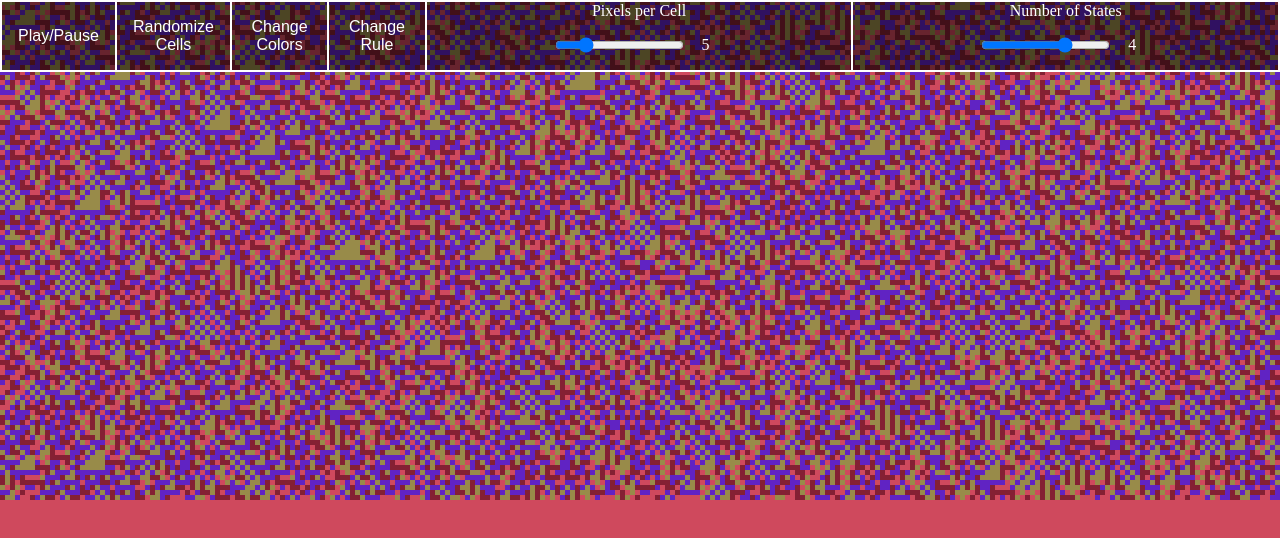
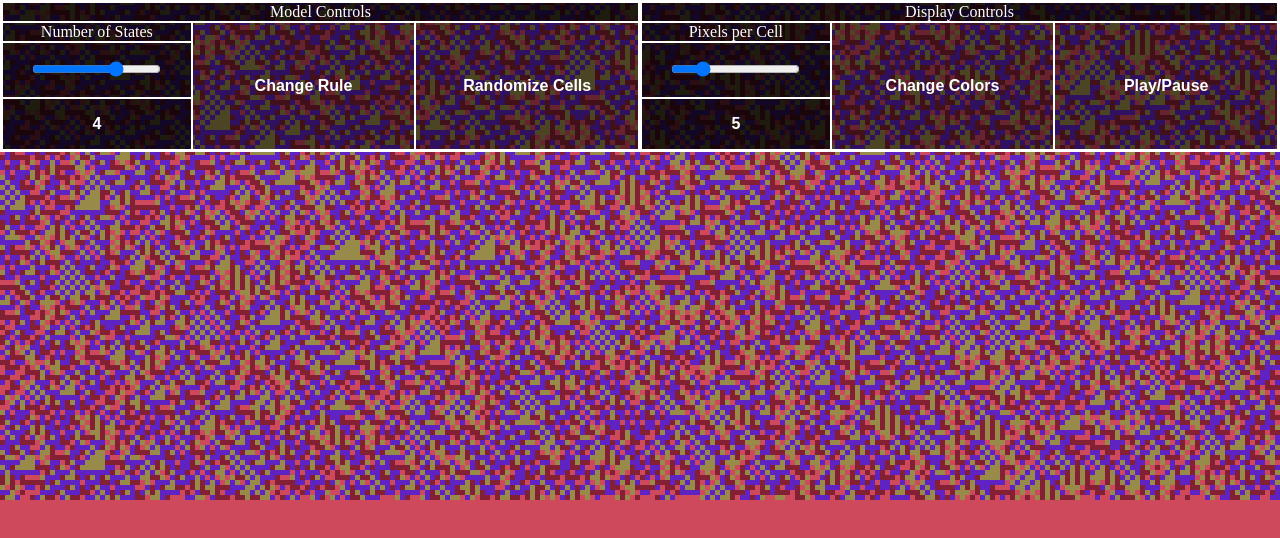
Before and after one commit to DarthKeith/cellular-automaton, a plain HTML site: page index.html in a window 1280 px wide. Drawn offline with Linux system fonts and the light colour scheme.

Commit message:
feat: Update UI layout

```diff
--- a/index.html
+++ b/index.html
@@ -19,26 +19,40 @@
 </head>
 <body>
     <div id="settings">
-        <div class="button-container">
-            <button id="pause-btn">Play/Pause</button>
-            <button id="reset-btn">Randomize Cells</button>
-            <button id="color-btn">Change Colors</button>
-            <button id="rule-btn">Change Rule</button>
-        </div>
-        <div class="range-container">
-            <label for="pix-per-cell">Pixels per Cell</label>
-            <div class="range-io">
-                <input type="range" id="pix-per-cell" name="pix-per-cell"
-                       min="1" max="20" value="5" step="1" />
-                <output id="pix-per-cell-val"></output>
+        <div class="vertical ui-border">
+            <label>Model Controls</label>
+            <div class="horizontal">
+                <div class="vertical">
+                    <label for="num-states">Number of States</label>
+                    <div class="horizontal">
+                        <div class="range-container">
+                            <input type="range" id="num-states"
+                                   name="num-states" min="2" max="5" value=4
+                                   step="1" />
+                        </div>
+                        <output id="num-states-val"></output>
+                    </div>
+                </div>
+                <button id="rule-btn">Change Rule</button>
+                <button id="reset-btn">Randomize Cells</button>
             </div>
         </div>
-        <div class="range-container">
-            <label for="num-states">Number of States</label>
-            <div class="range-io">
-                <input type="range" id="num-states" name="num-states" min="2"
-                       max="5" value=4 step="1" />
-                <output id="num-states-val"></output>
+        <div class="vertical ui-border">
+            <label>Display Controls</label>
+            <div class="horizontal">
+                <div class="vertical">
+                    <label for="pix-per-cell">Pixels per Cell</label>
+                    <div class="horizontal">
+                        <div class="range-container">
+                            <input type="range" id="pix-per-cell"
+                                   name="pix-per-cell" min="1" max="20"
+                                   value="5" step="1" />
+                        </div>
+                        <output id="pix-per-cell-val"></output>
+                    </div>
+                </div>
+                <button id="color-btn">Change Colors</button>
+                <button id="pause-btn">Play/Pause</button>
             </div>
         </div>
     </div>
--- a/style.css
+++ b/style.css
@@ -3,6 +3,65 @@ html, body {
     height: 100%;
     overflow: hidden;    /* Prevent window scrolling */
     background: black;
+}
+
+label {
+    flex: 1;
+    display: block;
+    color: white;
+    text-align: center;
+    background: rgba(0, 0, 0, 0.8);
+    border: 1px solid white;
+    font-family: serif;
+}
+
+button {
+    flex: 1;
+    background-color: rgb(0, 0, 0, 0.5);
+    color: white;
+    border: 1px solid white;
+    padding: 1em;
+    text-align: center;
+    text-decoration: none;
+    font-size: 1em;
+    margin: 0;
+    cursor: pointer;
+    font-family: sans-serif;
+    font-weight: bold;
+}
+
+button:hover {
+    background-color: rgba(127, 127, 127, 0.75);
+}
+
+output, .range-container {
+    flex: 1;
+    background: rgba(0, 0, 0, 0.8);
+    border: 1px solid white;
+    font-size: 1em;
+    font-family: sans-serif;
+    font-weight: bold;
+    color: white;
+    padding: 1em;
+    text-align: center;
+}
+
+.vertical {
+    flex: 1;
+    display: flex;
+    flex-flow: column nowrap;
+    justify-content: center;
+}
+
+.horizontal {
+    flex: 1;
+    display: flex;
+    flex-flow: row wrap;
+    justify-content: center;
+}
+
+.ui-border {
+    border: 1px solid white;
 }
 
 #canvas {
@@ -12,60 +71,9 @@ html, body {
 #settings {
     display: flex;
     flex-flow: row wrap;
-    justify-content: stretch;
     position: fixed;
     top: 0;
     left: 0;
     right: 0;
-    background: rgba(0, 0, 0, 0.5);
     border: 1px solid white;
 }
-
-.button-container {
-    flex: 1;
-    display: flex;
-    flex-flow: row wrap;
-}
-
-.range-container {
-    flex: 1;
-    display: flex;
-    flex-flow: column nowrap;
-    border: 1px solid white;
-}
-
-.range-io {
-    flex: 1;
-    display: flex;
-    flex-flow: row wrap;
-    justify-content: center;
-}
-
-label {
-    flex: 1;
-    display: block;
-    color: white;
-    text-align: center;
-}
-
-output {
-    color: white;
-    padding: 1em;
-}
-
-button {
-    flex: 1;
-    background-color: rgb(0, 0, 0, 0);
-    color: white;
-    border: 1px solid white;
-    padding: 1em;
-    text-align: center;
-    text-decoration: none;
-    font-size: 1em;
-    margin: 0;
-    cursor: pointer;
-}
-
-button:hover {
-    background-color: rgba(127, 127, 127, 0.5);
-}
```
